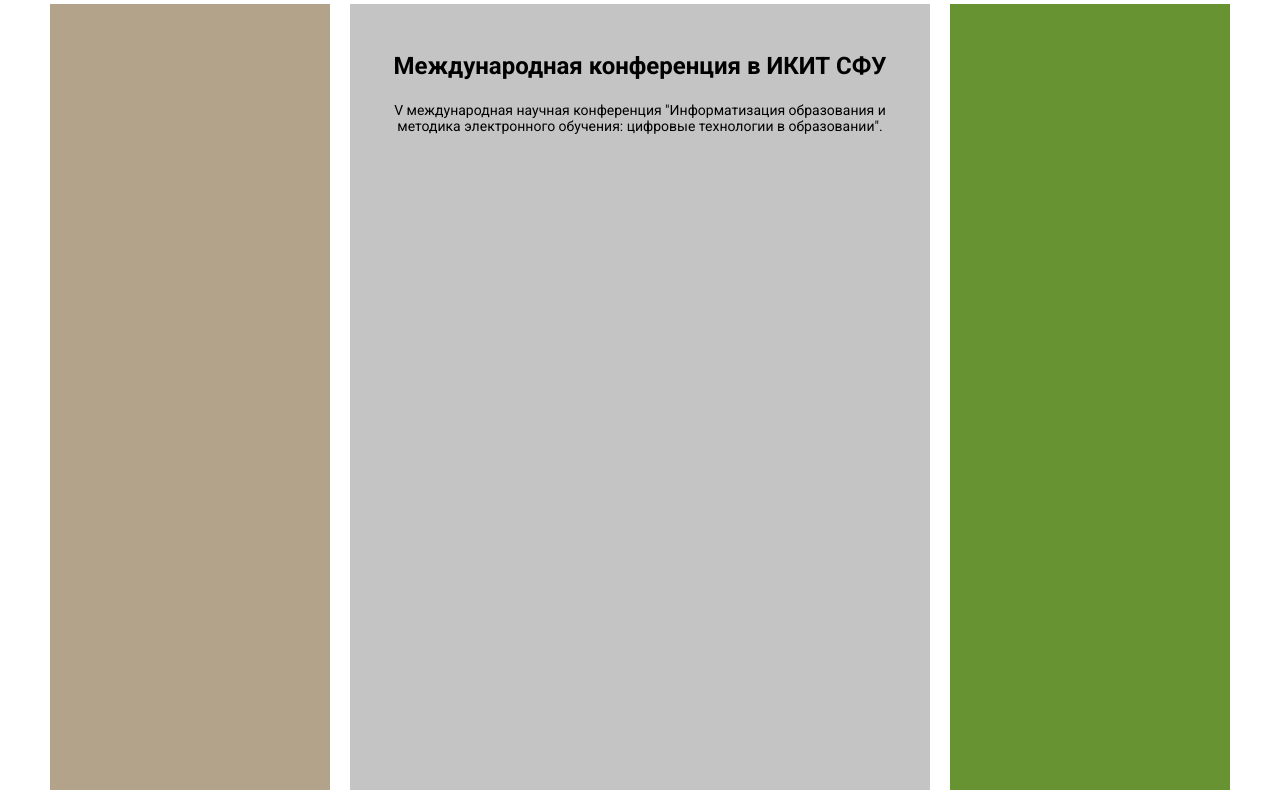
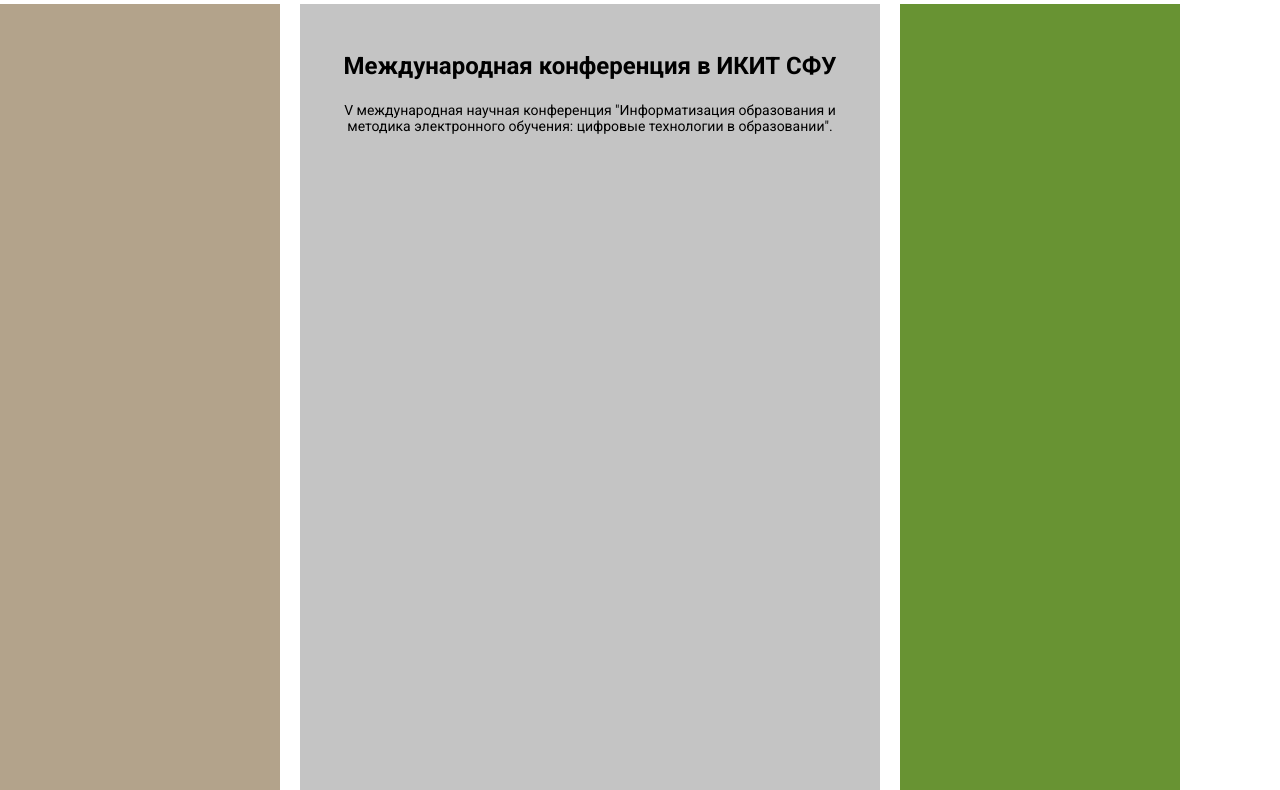
Before and after one commit to DBabiy-ki19/Frontend-app, a plain HTML site: page index.html in a window 1280 px wide. Shown: the part 116-906 px from the top of the page. Drawn offline with Linux system fonts and the light colour scheme.

Commit message:
Update style.css

```diff
--- a/css/style.css
+++ b/css/style.css
@@ -1,6 +1,4 @@
 body {
-    max-width: 100%;
-    width: 1180px;
     margin: 0 auto;
     padding: 0;
     font-family: 'Roboto', sans-serif;
```
